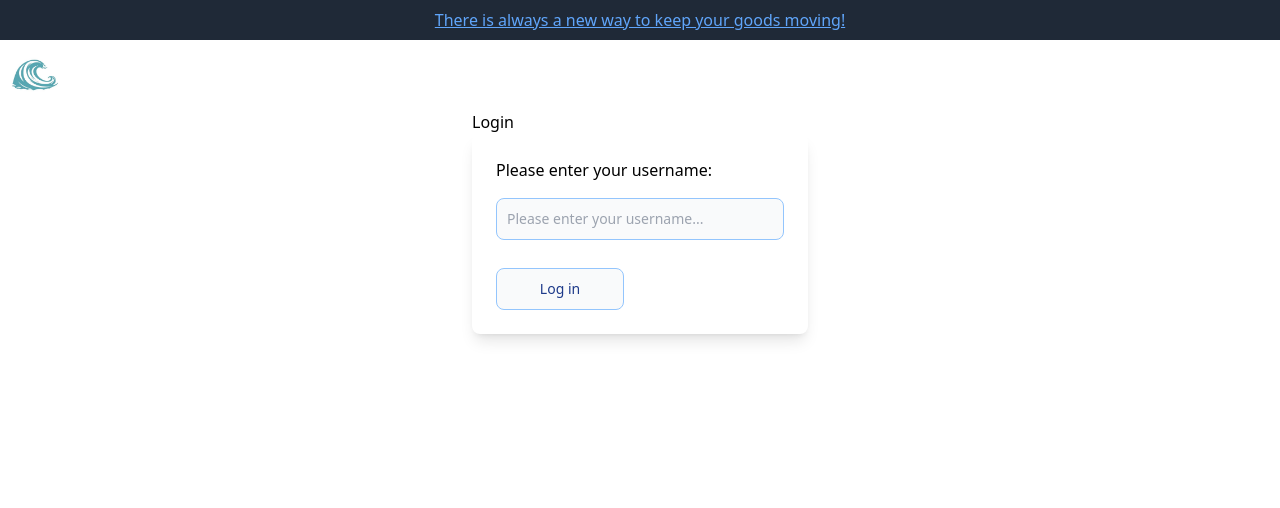
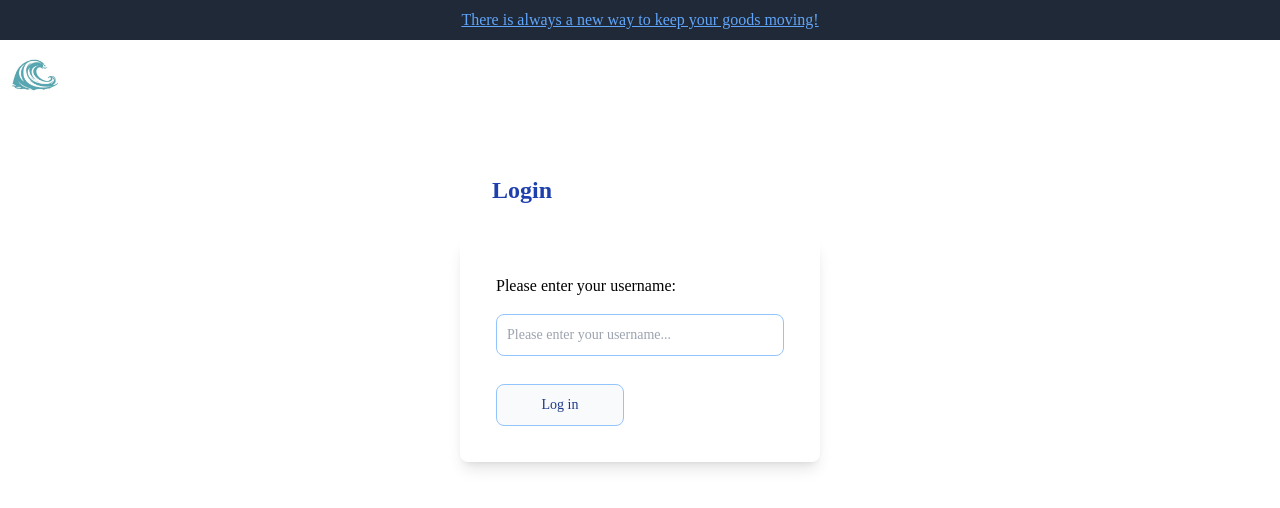
Before and after one commit to Gamze1314/OceanCargo-App, a React (Create React App) app in the folder client/: page /login in a window 1280 px wide. Shown: the top 508 px of the page. Built offline with nearby package versions, Linux system fonts and the light colour scheme; no server answers.

Commit message:
Font style updated

```diff
--- a/client/src/App.js
+++ b/client/src/App.js
@@ -1,4 +1,5 @@
 import React from "react";
+import "./index.css";
 import NavBar from "./NavBar";
 import logo from "./assests/logo.jpg";
 import { useNavigate, Outlet, Navigate } from "react-router-dom";
--- a/client/src/Login.js
+++ b/client/src/Login.js
@@ -42,17 +42,19 @@ const Login = () => {
   console.log(formik);
 
   // center form with flexbox and grid
-  const formClass = "bg-white p-6 rounded-lg shadow-lg w-full max-w-sm";
+  const formClass = "bg-white p-9 rounded-lg shadow-lg w-full max-w-md";
 
   return (
     <div className="flex justify-center items-center min-h">
       <main>
-        <h1>Login</h1>
+        <h1 className="text-blue-800 font-bold text-2xl justify items-center p-8 mt-8">
+          Login
+        </h1>
         <form className={formClass} onSubmit={formik.handleSubmit}>
           <div>
             <label for="username">Please enter your username: </label>
             <input
-              className="bg-gray-50 border border-blue-300 text-blue-900 text-sm rounded-lg focus:ring-blue-500 focus:border-blue-500 block w-72 md:w-72 sm:w-32 p-2.5 dark:bg-gray-700 dark:border-gray-600 dark:placeholder-blue-200 dark:text-white dark:focus:ring-blue-500 dark:focus:border-blue-500 mt-4"
+              className="bg-gray-70 border border-blue-300 text-blue-900 text-sm rounded-lg focus:ring-blue-500 focus:border-blue-500 block w-72 md:w-72 sm:w-32 p-2.5 dark:bg-gray-700 dark:border-gray-600 dark:placeholder-blue-200 dark:text-white dark:focus:ring-blue-500 dark:focus:border-blue-500 mt-4"
               id="username"
               type="text"
               name="username"
--- a/client/src/NavBar.js
+++ b/client/src/NavBar.js
@@ -29,9 +29,6 @@ function NavBar({ logo, customer, logOutCustomer }) {
           <NavLink to="/shipments" className={linkClasses}>
             Shipments
           </NavLink>
-          <NavLink to="/aboutus" className={linkClasses}>
-            About us
-          </NavLink>
           <NavLink
           onClick={() => logOutCustomer()}
           to="logout" className={linkClasses}>
--- a/client/src/index.css
+++ b/client/src/index.css
@@ -2,16 +2,6 @@
 @tailwind components;
 @tailwind utilities;
 
-/* body {
-  margin: 0;
-  font-family: -apple-system, BlinkMacSystemFont, 'Segoe UI', 'Roboto', 'Oxygen',
-    'Ubuntu', 'Cantarell', 'Fira Sans', 'Droid Sans', 'Helvetica Neue',
-    sans-serif;
-  -webkit-font-smoothing: antialiased;
-  -moz-osx-font-smoothing: grayscale;
+body {
+  font-family: 'Times New Roman', serif;
 }
-
-code {
-  font-family: source-code-pro, Menlo, Monaco, Consolas, 'Courier New',
-    monospace;
-} */
--- a/client/tailwind.config.js
+++ b/client/tailwind.config.js
@@ -6,6 +6,9 @@ module.exports = {
       spacing: {
         "5px": "5px",
       },
+      fontFamily: {
+        sans: ["Times New Roman", "serif"],
+      },
       colors: {
         navy: "#001f3f",
       },
```
